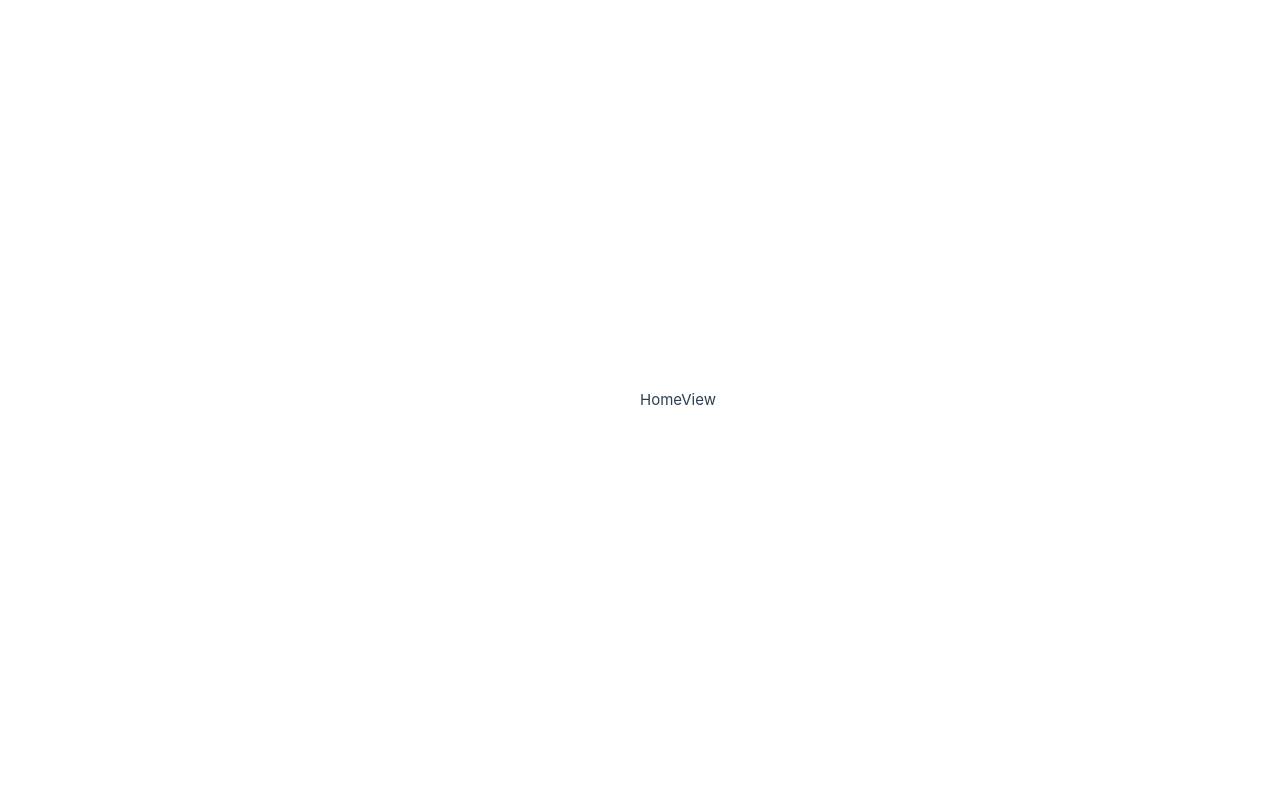
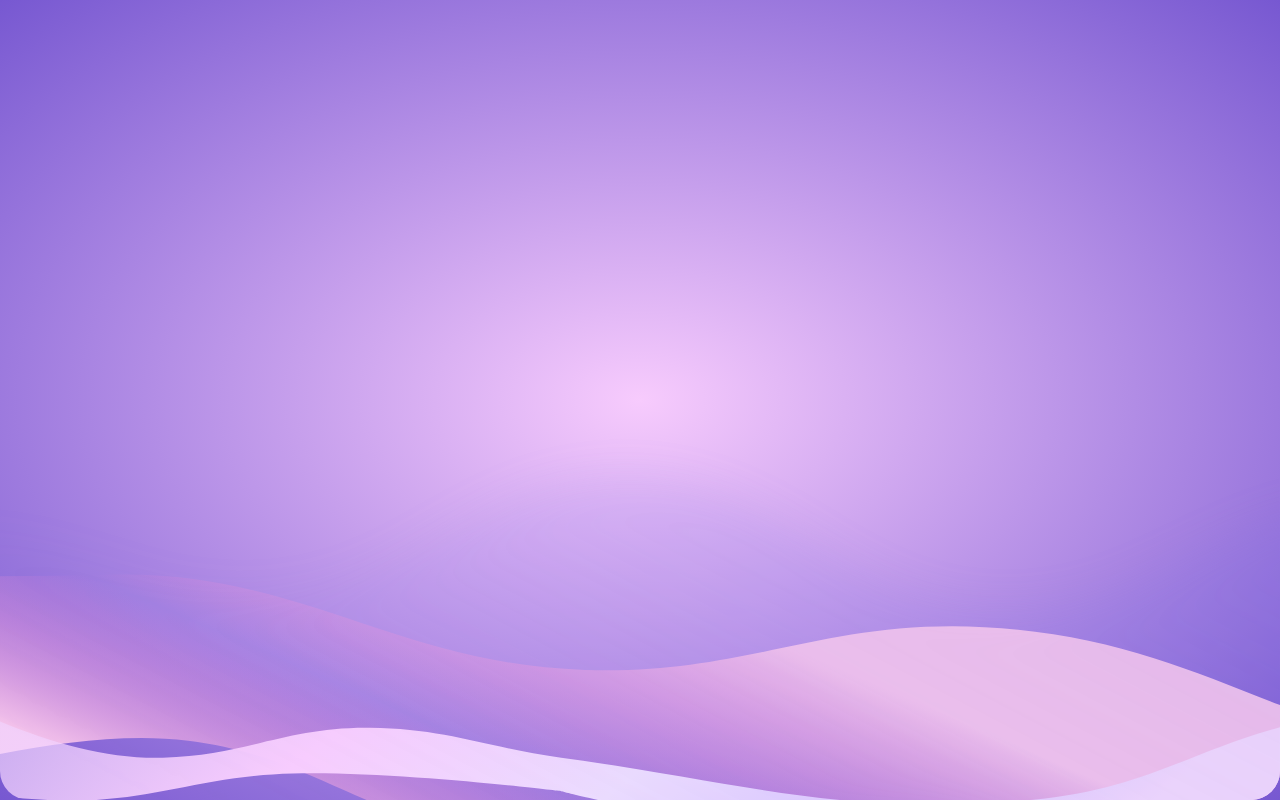
Before and after one commit to polPintero/pandateam_weather_forecast, a Vue app: page / in a window 1280 px wide. Built offline with nearby package versions, Linux system fonts and the light colour scheme.

Commit message:
added background

```diff
--- a/src/assets/base.css
+++ /dev/null
@@ -1,85 +0,0 @@
-:root {
-  --vt-c-white: #ffffff;
-  --vt-c-white-soft: #f8f8f8;
-  --vt-c-white-mute: #f2f2f2;
-
-  --vt-c-black: #181818;
-  --vt-c-black-soft: #222222;
-  --vt-c-black-mute: #282828;
-
-  --vt-c-indigo: #2c3e50;
-
-  --vt-c-divider-light-1: rgba(60, 60, 60, 0.29);
-  --vt-c-divider-light-2: rgba(60, 60, 60, 0.12);
-  --vt-c-divider-dark-1: rgba(84, 84, 84, 0.65);
-  --vt-c-divider-dark-2: rgba(84, 84, 84, 0.48);
-
-  --vt-c-text-light-1: var(--vt-c-indigo);
-  --vt-c-text-light-2: rgba(60, 60, 60, 0.66);
-  --vt-c-text-dark-1: var(--vt-c-white);
-  --vt-c-text-dark-2: rgba(235, 235, 235, 0.64);
-}
-
-/* semantic color variables for this project */
-:root {
-  --color-background: var(--vt-c-white);
-  --color-background-soft: var(--vt-c-white-soft);
-  --color-background-mute: var(--vt-c-white-mute);
-
-  --color-border: var(--vt-c-divider-light-2);
-  --color-border-hover: var(--vt-c-divider-light-1);
-
-  --color-heading: var(--vt-c-text-light-1);
-  --color-text: var(--vt-c-text-light-1);
-
-  --section-gap: 160px;
-}
-
-@media (prefers-color-scheme: dark) {
-  :root {
-    --color-background: var(--vt-c-black);
-    --color-background-soft: var(--vt-c-black-soft);
-    --color-background-mute: var(--vt-c-black-mute);
-
-    --color-border: var(--vt-c-divider-dark-2);
-    --color-border-hover: var(--vt-c-divider-dark-1);
-
-    --color-heading: var(--vt-c-text-dark-1);
-    --color-text: var(--vt-c-text-dark-2);
-  }
-}
-
-*,
-*::before,
-*::after {
-  box-sizing: border-box;
-  margin: 0;
-  font-weight: normal;
-}
-
-body {
-  min-height: 100vh;
-  color: var(--color-text);
-  background: var(--color-background);
-  transition:
-    color 0.5s,
-    background-color 0.5s;
-  line-height: 1.6;
-  font-family:
-    Inter,
-    -apple-system,
-    BlinkMacSystemFont,
-    'Segoe UI',
-    Roboto,
-    Oxygen,
-    Ubuntu,
-    Cantarell,
-    'Fira Sans',
-    'Droid Sans',
-    'Helvetica Neue',
-    sans-serif;
-  font-size: 15px;
-  text-rendering: optimizeLegibility;
-  -webkit-font-smoothing: antialiased;
-  -moz-osx-font-smoothing: grayscale;
-}
--- a/src/assets/main.css
+++ /dev/null
@@ -1,35 +0,0 @@
-@import './base.css';
-
-#app {
-  max-width: 1280px;
-  margin: 0 auto;
-  padding: 2rem;
-  font-weight: normal;
-}
-
-a,
-.green {
-  text-decoration: none;
-  color: hsla(160, 100%, 37%, 1);
-  transition: 0.4s;
-  padding: 3px;
-}
-
-@media (hover: hover) {
-  a:hover {
-    background-color: hsla(160, 100%, 37%, 0.2);
-  }
-}
-
-@media (min-width: 1024px) {
-  body {
-    display: flex;
-    place-items: center;
-  }
-
-  #app {
-    display: grid;
-    grid-template-columns: 1fr 1fr;
-    padding: 0 2rem;
-  }
-}
--- a/src/main.js
+++ b/src/main.js
@@ -1,4 +1,4 @@
-import './assets/main.css';
+import './styles/main.css';
 
 import { createApp } from 'vue';
 import App from './App.vue';
--- /dev/null
+++ b/src/styles/base.css
@@ -0,0 +1,38 @@
+:root {
+}
+
+/* semantic color variables for this project */
+:root {
+}
+
+@media (prefers-color-scheme: dark) {
+}
+
+*,
+*::before,
+*::after {
+  box-sizing: border-box;
+  margin: 0;
+  padding: 0;
+  font-weight: normal;
+}
+
+body {
+  font-family:
+    Inter,
+    -apple-system,
+    BlinkMacSystemFont,
+    'Segoe UI',
+    Roboto,
+    Oxygen,
+    Ubuntu,
+    Cantarell,
+    'Fira Sans',
+    'Droid Sans',
+    'Helvetica Neue',
+    sans-serif;
+  font-size: 16px;
+  text-rendering: optimizeLegibility;
+  -webkit-font-smoothing: antialiased;
+  -moz-osx-font-smoothing: grayscale;
+}
--- /dev/null
+++ b/src/styles/main.css
@@ -0,0 +1,10 @@
+@import './base.css';
+
+#app {
+  height: 100dvh;
+  width: 100dvw;
+  background-image: url('../assets/bg_wrapper.svg'), radial-gradient(#f7cbfd, #7758d1);
+  background-size: 100%, 100%;
+  background-position: bottom;
+  background-repeat: no-repeat;
+}
--- a/src/views/HomeView.vue
+++ b/src/views/HomeView.vue
@@ -1,5 +1,11 @@
-<script></script>
+<template>
+  <main></main>
+</template>
 
-<template>
-  <main>HomeView</main>
-</template>
+<script>
+export default {
+  name: 'HomeView'
+};
+</script>
+
+<style lang="sass" scoped></style>
```
Also changed, not shown: src/assets/bg_wrapper.svg (added).
